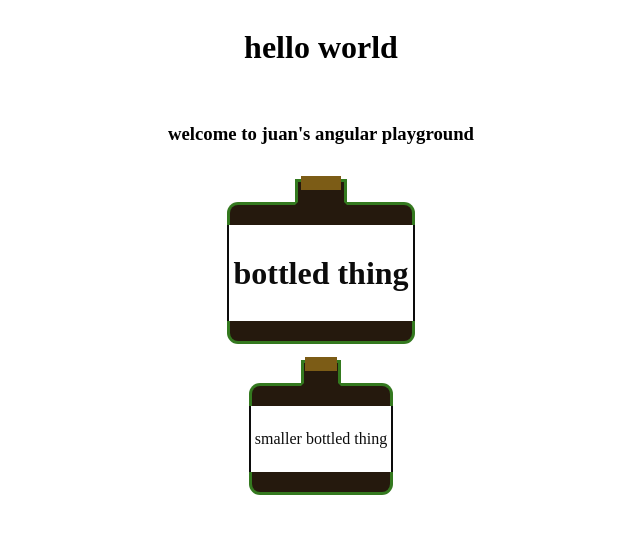
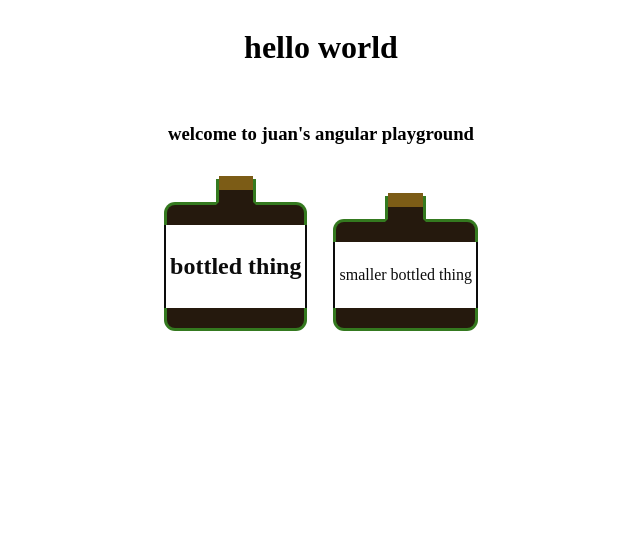
Before and after one commit to azohc/ng-001, an Angular app: page / in a window 1280 px wide. Shown: the top 534 px of the page, without its empty margins (319-959 px from the left). Built offline with nearby package versions, Linux system fonts and the light colour scheme.

Commit message:
cleanup +todo

```diff
--- a/src/app/app.component.html
+++ b/src/app/app.component.html
@@ -1,10 +1,12 @@
 <main>
   <h1>hello world</h1>
   <h3>welcome to juan's angular playground</h3>
+  <section class="bottle-row">
     <app-bottle>
       <h1>bottled thing</h1>
     </app-bottle>
     <app-bottle>
       <p>smaller bottled thing</p>
     </app-bottle>
+  </section>
 </main>
--- a/src/app/app.component.scss
+++ b/src/app/app.component.scss
@@ -5,3 +5,14 @@ main {
   margin-inline: auto;
   align-items: center;
 }
+
+.bottle-row {
+  display: flex;
+  gap: 2rem;
+  align-items: end;
+}
+
+// TODO make bottles draggable.. with directive?
+// app-bottle {
+//   position: absolute;
+// }
--- a/src/app/bottle/bottle.component.scss
+++ b/src/app/bottle/bottle.component.scss
@@ -18,7 +18,7 @@ div.neck {
   div.cork {
     margin-top: -6px;
     z-index: -5;
-    width: 90%;
+    width: 100%;
     margin-inline: auto;
     height: 14px;
     background-color: rgb(124, 92, 22);
--- a/src/app/bottle/bottle.component.ts
+++ b/src/app/bottle/bottle.component.ts
@@ -1,4 +1,4 @@
-import { Component, Input, OnInit } from '@angular/core';
+import { Component, OnInit } from '@angular/core';
 
 @Component({
   selector: 'app-bottle',
```
Lines whose indentation alone changed are shown as unchanged.
